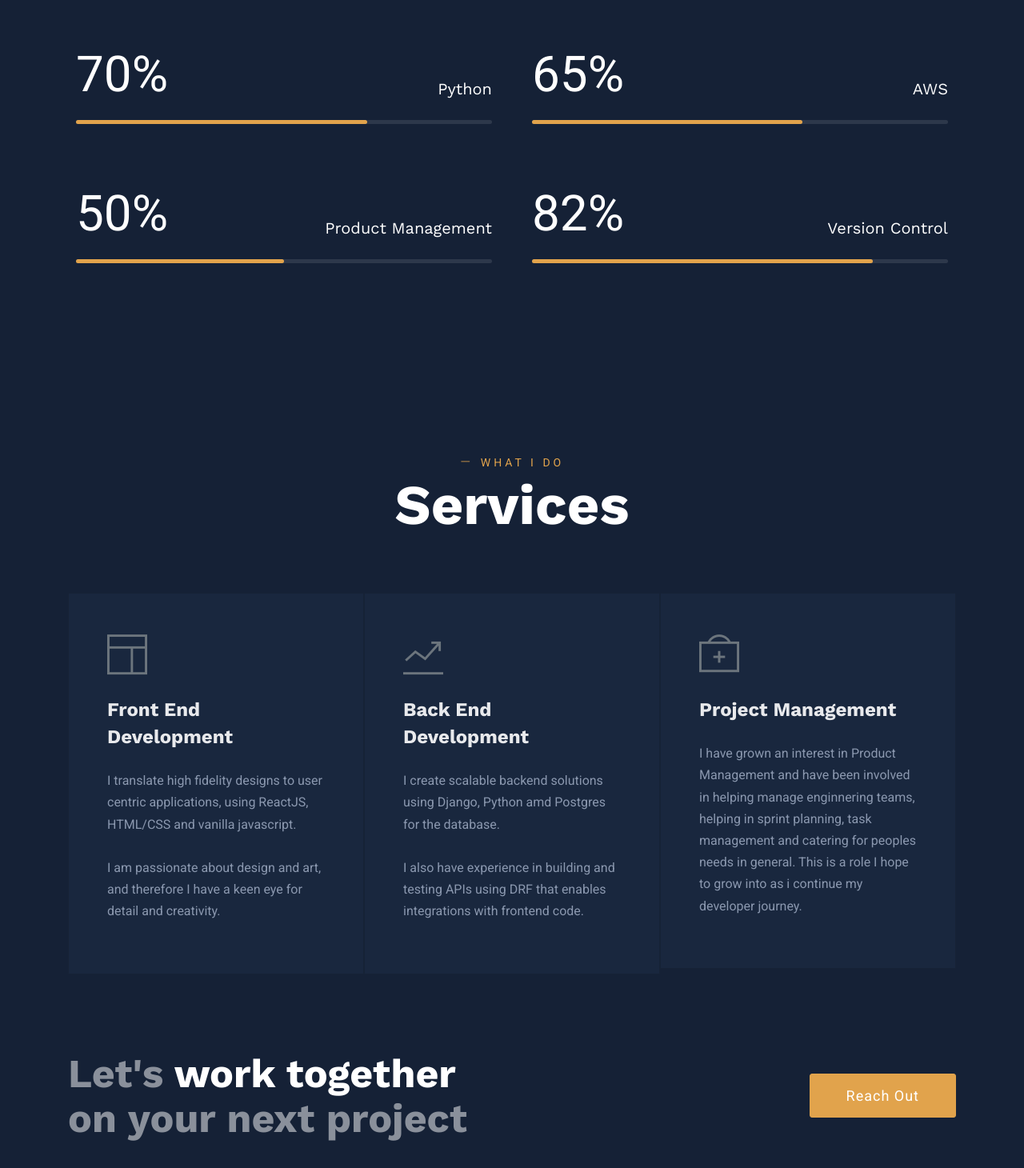
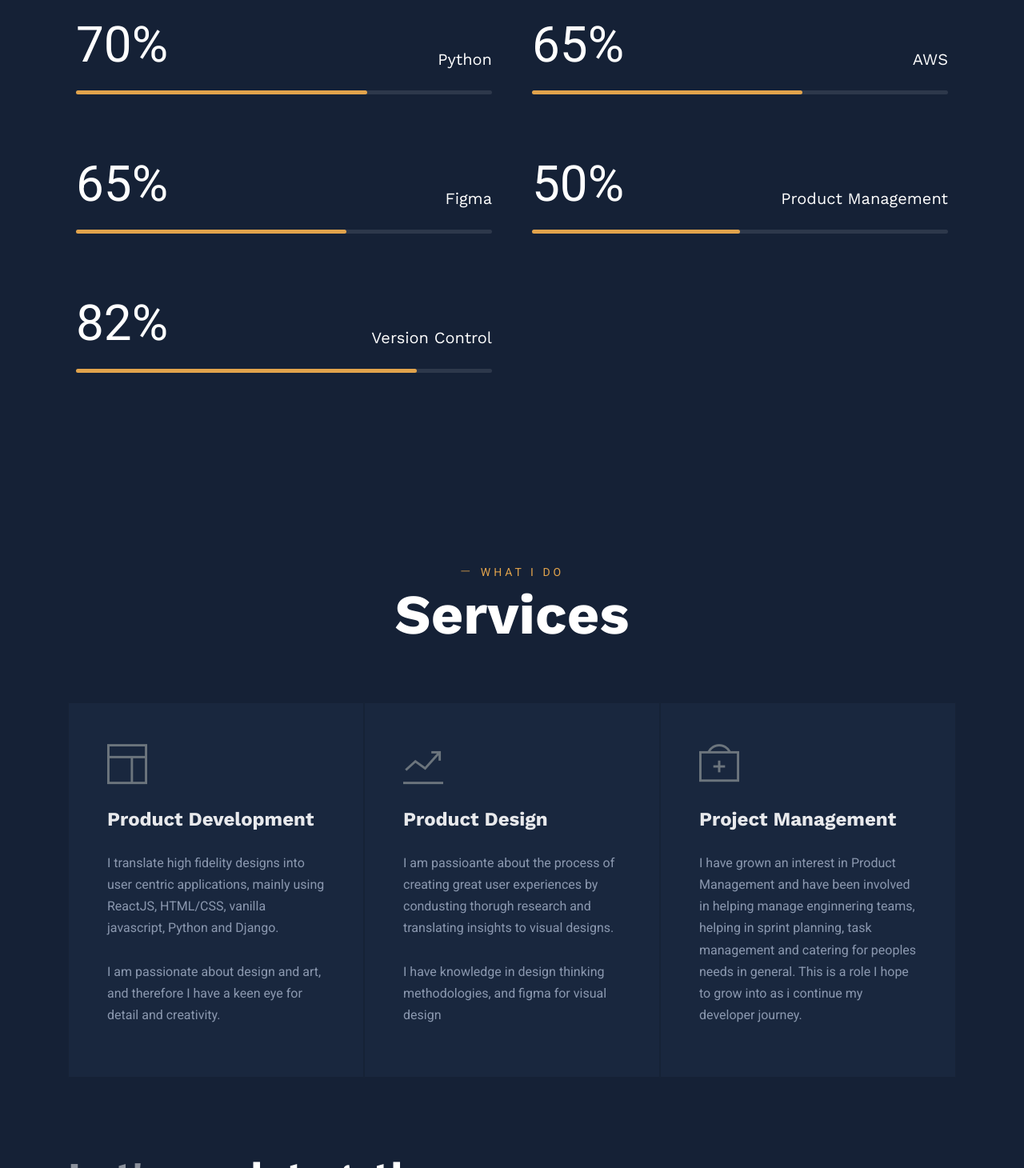
Before and after one commit to christinegatwiri/Christine-Portfolio, a plain HTML site: page index.html in a window 1280 px wide. Shown: the part 2076-3536 px from the top of the page at 80% size. Drawn offline with nearby package versions, Linux system fonts and the light colour scheme.

Commit message:
portfolio updates

```diff
--- a/index.html
+++ b/index.html
@@ -108,7 +108,7 @@
 					<div class="col-lg-8">
 						<p class="text-white-50 text-md">Hello! I’m <span class="text-white">Christine Gatwiri</span> a web developer with over <span class="text-white">four years</span> work experience.</p>
 						<p class="text-white-50 text-md">I love the world of design and coming up with creative and user centric applications. </p>
-						<p class="text-white-50 text-md">My pronouns are she/they, and I am passionate about and advocate for inclusion, diversity and mental health wellness</p>
+						<p class="text-white-50 text-md">I am passionate about and advocate for inclusion, diversity and mental health wellness</p>
 					</div>
 
 				</div>
@@ -124,6 +124,7 @@
 						</p>
 
 						<ul class="list-unstyled lh-45">
+							<li> <i class="ti-check mr-3 text-color"></i><span class="text-white-50">User Experience Design</span></li>
 							<li> <i class="ti-check mr-3 text-color"></i><span class="text-white-50">Web Design</span> - HTML/CSS/Vanilla JS</li>
 							<li> <i class="ti-check mr-3 text-color"></i><span class="text-white-50">Wireframing</span> - Figma/Figjam</li>
 						    <li><i class="ti-check mr-3 text-color"></i><span class="text-white-50">Web Development</span> - ReactJS/Django/WP</li>
@@ -213,6 +214,16 @@
 			</div>
 			<div class="col-lg-6 col-md-6">
 				<div class="skill-bar mb-4 mb-lg-0">
+					<div class="mb-4 text-right"><h4 class="font-weight-normal">Figma</h4></div>
+					<div class="progress">
+						<div class="progress-bar" data-percent="65">
+							<span class="percent-text"><span class="count">68</span>%</span>
+						</div>
+					</div>
+				</div>
+			</div>
+			<div class="col-lg-6 col-md-6">
+				<div class="skill-bar mb-4 mb-lg-0">
 					<div class=" mb-4 text-right"><h4 class="font-weight-normal">Product Management</h4></div>
 					<div class="progress">
 						<div class="progress-bar" data-percent="50">
@@ -254,15 +265,15 @@
 			<div class="col-lg-4 col-md-6">
 				<div class="card p-5 rounded-0">
 					<i class="ti-layout text-lg-2 text-muted"></i>
-					<h3 class="my-4 text-capitalize">Front End Development</h3>
-					<p>I translate high fidelity designs to user centric applications, using ReactJS, HTML/CSS and vanilla javascript.<br><br> I am passionate about design and art, and therefore I have a keen eye for detail and creativity.</p>
+					<h3 class="my-4 text-capitalize">Product Development</h3>
+					<p>I translate high fidelity designs into user centric applications, mainly using ReactJS, HTML/CSS, vanilla javascript, Python and Django.<br><br> I am passionate about design and art, and therefore I have a keen eye for detail and creativity.</p>
 				</div>
 			</div>
 			<div class="col-lg-4 col-md-6">
 				<div class="card p-5 rounded-0">
 					<i class="ti-stats-up text-lg-2 text-muted"></i>
-					<h3 class="my-4 text-capitalize">Back End Development</h3>
-					<p>I create scalable backend solutions using Django, Python amd Postgres for the database.<br><br> I also have experience in building and testing APIs using DRF that enables integrations with frontend code.</p>
+					<h3 class="my-4 text-capitalize">Product design</h3>
+					<p>I am passioante about the process of creating great user experiences by condusting thorugh research and translating insights to visual designs.<br><br> I have knowledge in design thinking methodologies, and figma for visual design</p>
 				</div>
 			</div>
 
@@ -311,7 +322,7 @@
 						<img src="images/portfolio/se.jpg" alt="" class="img-fluid">
 
 						<div class="portoflio-item-overlay">
-							<a href="https://seplatform.co"><h5 class="viewTxt">Go to Site</h5></a>
+							<a target="_blank" href="http://seplatform.co"><h5 class="viewTxt">Go to Site</h5></a>
 						</div>
 					</div>
 					<div class="text mt-3">
@@ -339,7 +350,7 @@
 						<img src="images/portfolio/schools.jpg" alt="" class="img-fluid">
 
 						<div class="portoflio-item-overlay">
-							<a target="_blank" href="https://schools.getkinetic.co"><h5 class="viewTxt">Go to Site</h5></i></a>
+							<a target="_blank" href="https://kinetic.education"><h5 class="viewTxt">Go to Site</h5></i></a>
 						</div>
 					</div>
 					<div class="text mt-3">
@@ -367,7 +378,7 @@
 						<img src="images/portfolio/merch.jpg" alt="" class="img-fluid">
 
 						<div class="portoflio-item-overlay">
-							<a target="_blank" href="https://merch.seamlesshq.co"><h5 class="viewTxt">Go to Site</h5></i></a>
+							<a target="_blank" href="https://merch.elevatehr.co"><h5 class="viewTxt">Go to Site</h5></i></a>
 						</div>
 					</div>
 					<div class="text mt-3">
```
Also changed, not shown: 1 other file.
